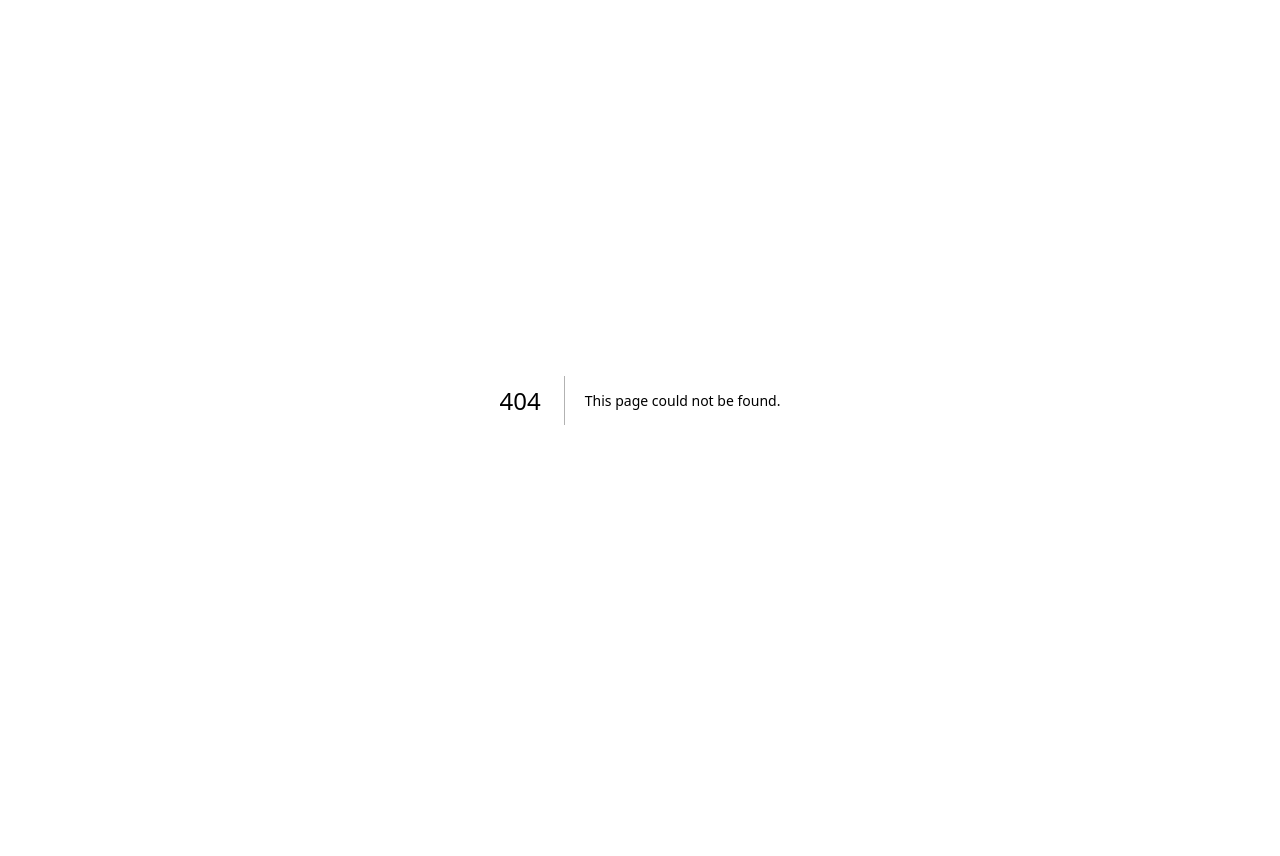
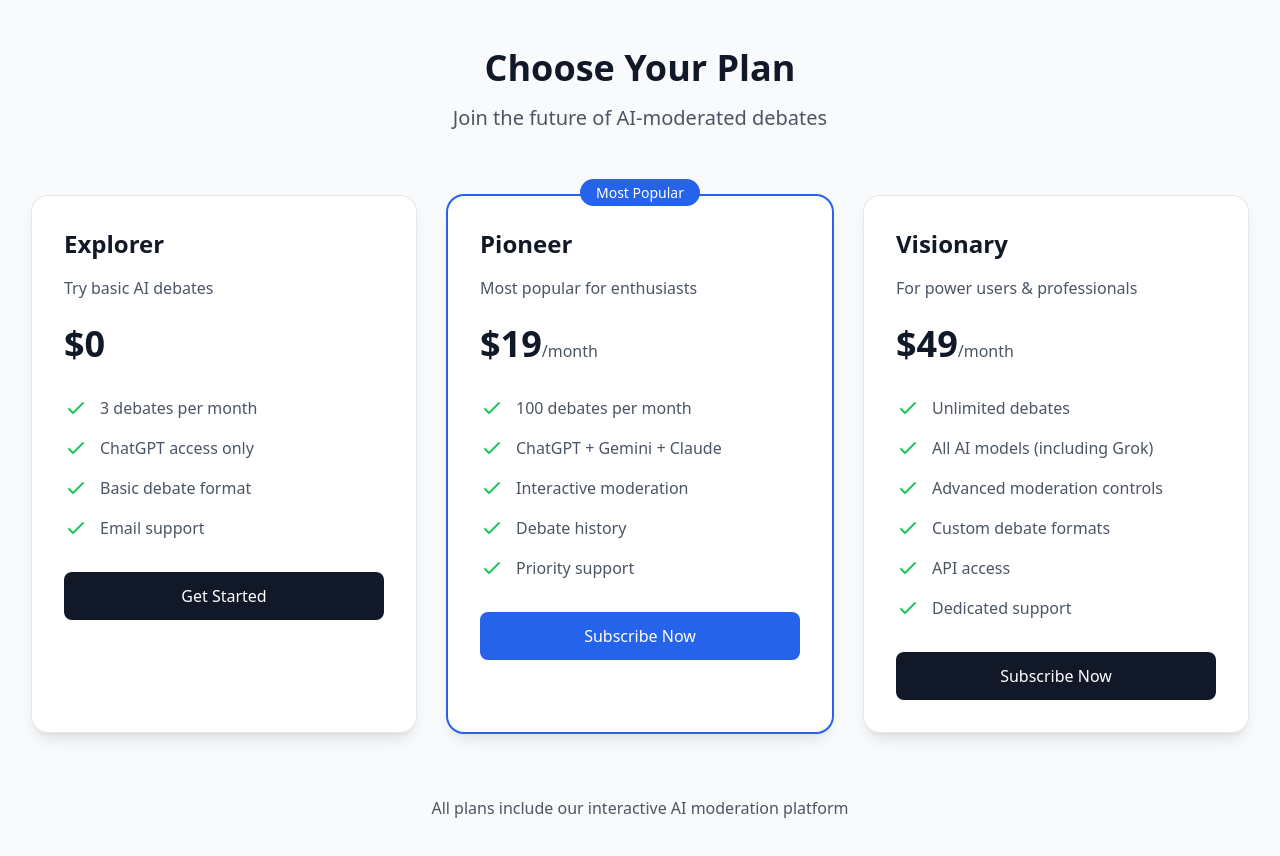
Before and after one commit to JanusForge/janus-forge-frontend, a Next.js app: page /pricing in a window 1280 px wide. Before the commit this address had no page. Shown: the top 856 px of the page. Before the commit the page ends 800 px from the top, so only its background shows below. Built offline with nearby package versions, Linux system fonts and the light colour scheme.

Commit message:
feat: add pricing page and new landing page

```diff
--- a/app/page.tsx
+++ b/app/page.tsx
@@ -2,24 +2,81 @@
 
 export default function Home() {
   return (
-    <div className="min-h-screen bg-gradient-to-br from-blue-50 to-indigo-100 flex items-center justify-center">
-      <div className="text-center">
-        <h1 className="text-5xl font-bold text-gray-800 mb-4">
-          Janus Forge
+    <div className="min-h-screen bg-gradient-to-br from-blue-50 to-indigo-100">
+      {/* Navigation */}
+      <nav className="bg-white shadow-sm">
+        <div className="max-w-7xl mx-auto px-4 sm:px-6 lg:px-8">
+          <div className="flex justify-between items-center py-4">
+            <div className="font-bold text-xl text-gray-900">Janus Forge</div>
+            <div className="flex space-x-4">
+              <Link href="/login" className="text-gray-600 hover:text-gray-900">
+                Login
+              </Link>
+              <Link
+                href="/pricing"
+                className="bg-blue-600 text-white px-4 py-2 rounded-lg hover:bg-blue-700"
+              >
+                Get Started
+              </Link>
+            </div>
+          </div>
+        </div>
+      </nav>
+
+      {/* Hero Section */}
+      <div className="text-center py-20">
+        <h1 className="text-5xl font-bold text-gray-900 mb-6">
+          AI-Moderated Debates
+          <br />
+          <span className="text-blue-600">Under Human Control</span>
         </h1>
-        <p className="text-xl text-gray-600 mb-8 max-w-md mx-auto">
-          AI-Powered Dialectic Moderation Platform
+        <p className="text-xl text-gray-600 mb-8 max-w-2xl mx-auto">
+          Guide conversations between multiple AI systems. Set the rules, moderate the flow,
+          and extract insights through structured debate orchestration.
         </p>
 
-        <Link
-          href="/debate"
-          className="inline-block bg-blue-600 hover:bg-blue-700 text-white font-medium py-3 px-8 rounded-lg transition-colors text-lg"
-        >
-          Start AI Debate
-        </Link>
+        <div className="flex justify-center space-x-4">
+          <Link
+            href="/pricing"
+            className="bg-blue-600 hover:bg-blue-700 text-white font-bold py-4 px-8 rounded-lg text-lg transition-colors"
+          >
+            Start Moderating
+          </Link>
+          <Link
+            href="/debate"
+            className="bg-white hover:bg-gray-50 text-gray-900 font-bold py-4 px-8 rounded-lg text-lg border border-gray-300 transition-colors"
+          >
+            Try Demo
+          </Link>
+        </div>
+      </div>
 
-        <div className="mt-8 text-sm text-gray-500">
-          <p>Multiple AI models will debate any topic you choose</p>
+      {/* Features */}
+      <div className="max-w-7xl mx-auto px-4 sm:px-6 lg:px-8 py-16">
+        <div className="grid grid-cols-1 md:grid-cols-3 gap-8">
+          <div className="text-center">
+            <div className="bg-blue-100 rounded-lg p-3 inline-block mb-4">
+              <span className="text-2xl">🎯</span>
+            </div>
+            <h3 className="text-xl font-bold mb-2">Human-Led Moderation</h3>
+            <p className="text-gray-600">You control the debate flow, timing, and direction between AI systems.</p>
+          </div>
+
+          <div className="text-center">
+            <div className="bg-green-100 rounded-lg p-3 inline-block mb-4">
+              <span className="text-2xl">🤖</span>
+            </div>
+            <h3 className="text-xl font-bold mb-2">Multi-AI Orchestration</h3>
+            <p className="text-gray-600">ChatGPT, Claude, Gemini and more - all debating under your guidance.</p>
+          </div>
+
+          <div className="text-center">
+            <div className="bg-purple-100 rounded-lg p-3 inline-block mb-4">
+              <span className="text-2xl">💬</span>
+            </div>
+            <h3 className="text-xl font-bold mb-2">Interactive Dialogue</h3>
+            <p className="text-gray-600">Real conversational turns, not just parallel monologues.</p>
+          </div>
         </div>
       </div>
     </div>
--- /dev/null
+++ b/app/pricing/page.tsx
@@ -0,0 +1,150 @@
+'use client';
+
+import { useState } from 'react';
+
+const tiers = [
+  {
+    name: 'Explorer',
+    price: '$0',
+    description: 'Try basic AI debates',
+    features: [
+      '3 debates per month',
+      'ChatGPT access only',
+      'Basic debate format',
+      'Email support'
+    ],
+    buttonText: 'Get Started',
+    popular: false
+  },
+  {
+    name: 'Pioneer',
+    price: '$19',
+    description: 'Most popular for enthusiasts',
+    features: [
+      '100 debates per month',
+      'ChatGPT + Gemini + Claude',
+      'Interactive moderation',
+      'Debate history',
+      'Priority support'
+    ],
+    buttonText: 'Subscribe Now',
+    popular: true
+  },
+  {
+    name: 'Visionary',
+    price: '$49',
+    description: 'For power users & professionals',
+    features: [
+      'Unlimited debates',
+      'All AI models (including Grok)',
+      'Advanced moderation controls',
+      'Custom debate formats',
+      'API access',
+      'Dedicated support'
+    ],
+    buttonText: 'Subscribe Now',
+    popular: false
+  }
+];
+
+export default function PricingPage() {
+  const [isLoading, setIsLoading] = useState<string | null>(null);
+
+  const handleSubscribe = async (tier: string) => {
+    setIsLoading(tier);
+
+    try {
+      // TODO: Integrate with Stripe checkout
+      // For now, redirect to login with tier selection
+      localStorage.setItem('selectedTier', tier);
+      window.location.href = '/login';
+    } catch (error) {
+      console.error('Subscription error:', error);
+    } finally {
+      setIsLoading(null);
+    }
+  };
+
+  return (
+    <div className="min-h-screen bg-gray-50 py-12">
+      <div className="max-w-7xl mx-auto px-4 sm:px-6 lg:px-8">
+        <div className="text-center">
+          <h1 className="text-4xl font-bold text-gray-900">Choose Your Plan</h1>
+          <p className="mt-4 text-xl text-gray-600">
+            Join the future of AI-moderated debates
+          </p>
+        </div>
+
+        <div className="mt-16 grid grid-cols-1 gap-8 lg:grid-cols-3">
+          {tiers.map((tier) => (
+            <div
+              key={tier.name}
+              className={`relative rounded-2xl shadow-lg ${
+                tier.popular
+                  ? 'ring-2 ring-blue-600 bg-white'
+                  : 'bg-white ring-1 ring-gray-200'
+              }`}
+            >
+              {tier.popular && (
+                <div className="absolute -top-4 left-1/2 transform -translate-x-1/2">
+                  <span className="bg-blue-600 text-white px-4 py-1 text-sm font-medium rounded-full">
+                    Most Popular
+                  </span>
+                </div>
+              )}
+
+              <div className="p-8">
+                <h3 className="text-2xl font-bold text-gray-900">{tier.name}</h3>
+                <p className="mt-4 text-gray-600">{tier.description}</p>
+
+                <div className="mt-6">
+                  <span className="text-4xl font-bold text-gray-900">{tier.price}</span>
+                  {tier.price !== '$0' && <span className="text-gray-600">/month</span>}
+                </div>
+
+                <ul className="mt-8 space-y-4">
+                  {tier.features.map((feature) => (
+                    <li key={feature} className="flex items-center">
+                      <svg
+                        className="h-6 w-6 text-green-500"
+                        fill="none"
+                        viewBox="0 0 24 24"
+                        stroke="currentColor"
+                      >
+                        <path
+                          strokeLinecap="round"
+                          strokeLinejoin="round"
+                          strokeWidth={2}
+                          d="M5 13l4 4L19 7"
+                        />
+                      </svg>
+                      <span className="ml-3 text-gray-600">{feature}</span>
+                    </li>
+                  ))}
+                </ul>
+
+                <button
+                  onClick={() => handleSubscribe(tier.name.toLowerCase())}
+                  disabled={isLoading === tier.name.toLowerCase()}
+                  className={`mt-8 w-full py-3 px-6 rounded-lg font-medium ${
+                    tier.popular
+                      ? 'bg-blue-600 hover:bg-blue-700 text-white'
+                      : 'bg-gray-900 hover:bg-gray-800 text-white'
+                  } disabled:bg-gray-400 transition-colors`}
+                >
+                  {isLoading === tier.name.toLowerCase() ? 'Processing...' : tier.buttonText}
+                </button>
+              </div>
+            </div>
+          ))}
+        </div>
+
+        <div className="mt-16 text-center">
+          <p className="text-gray-600">
+            All plans include our interactive AI moderation platform
+          </p>
+        </div>
+      </div>
+    </div>
+  );
+}
```
